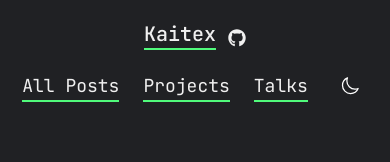
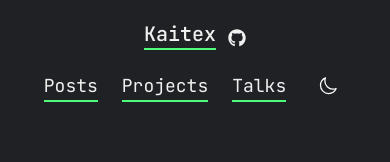
Before and after one commit to kaitex/kaitex.github.io, a Next.js app: page / in a window 390 px wide. Shown: the top 162 px of the page. Built offline with nearby package versions, Linux system fonts and the light colour scheme.

Commit message:
responsive issue fixed

```diff
--- a/src/components/Navbar.tsx
+++ b/src/components/Navbar.tsx
@@ -51,7 +51,7 @@ export default function Navbar() {
         </div>
         <div className="flex space-x-6 items-center">
           <Link href="/posts" className="text-lg hover:opacity-70">
-            All Posts
+             Posts
           </Link>
           <Link href="/projects" className="text-lg hover:opacity-70">
             Projects
```
